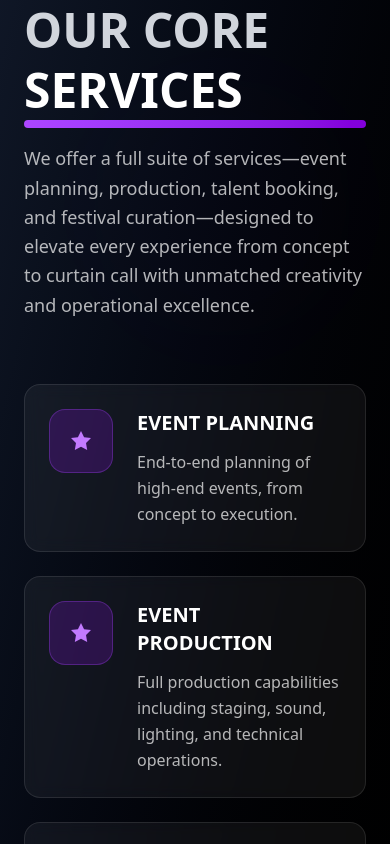
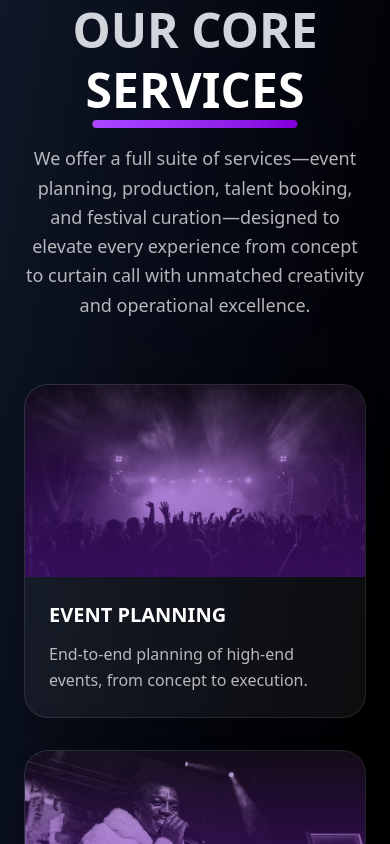
Before and after one commit to GearHead87/4ward-website-demo, a Next.js app: page / in a window 390 px wide. Shown: the part 1820-2664 px from the top of the page. Built offline with nearby package versions, Linux system fonts and the light colour scheme; no server answers.

Commit message:
Refactor CoreServices component to include individual ServiceCard components with images, enhancing visual presentation and interactivity. Update service data structure to include image paths and improve layout for better responsiveness and user engagement.

```diff
--- a/src/components/shared/home/CoreServices.tsx
+++ b/src/components/shared/home/CoreServices.tsx
@@ -3,107 +3,86 @@
 import { motion } from "motion/react";
 import { useInView } from "motion/react";
 import { useRef } from "react";
+import Image from "next/image";
 
-const services = [
+interface Service {
+  title: string;
+  description: string;
+  image: string;
+}
+
+interface ServiceCardProps {
+  service: Service;
+  index: number;
+}
+
+const services: Service[] = [
     {
-    title: "EVENT PLANNING",
-    description: "End-to-end planning of high-end events, from concept to execution.",
+      title: 'EVENT PLANNING',
+      description: 'End-to-end planning of high-end events, from concept to execution.',
+      image: '/services/image.png',
     },
     {
-    title: "EVENT PRODUCTION",
-    description: "Full production capabilities including staging, sound, lighting, and technical operations.",
+      title: 'EVENT PRODUCTION',
+      description:
+        'Full production capabilities including staging, sound, lighting, and technical operations.',
+      image: '/services/image2.png',
     },
     {
-    title: "TALENT BOOKING",
-    description: "Direct booking of international and regional artists, DJs, and speakers.",
+      title: 'TALENT BOOKING',
+      description: 'Direct booking of international and regional artists, DJs, and speakers.',
+      image: '/services/image3.png',
     },
     {
-    title: "ENTERTAINMENT CURATION FOR VENUES & CLUBS",
-    description: "Designing tailored entertainment concepts that elevate venue experiences.",
+      title: 'ENTERTAINMENT CURATION FOR VENUES & CLUBS',
+      description: 'Designing tailored entertainment concepts that elevate venue experiences.',
+      image: '/services/image4.png',
     },
     {
-    title: "FESTIVAL ORGANIZATION",
-    description: "Complete management of music festivals, from ideation to post-event.",
-  }
+      title: 'FESTIVAL ORGANIZATION',
+      description: 'Complete management of music festivals, from ideation to post-event.',
+      image: '/services/image5.png',
+    },
   ];
 
-export default function CoreServices() {
+// Individual Service Card Component
+function ServiceCard({ service, index }: ServiceCardProps) {
   const ref = useRef(null);
   const isInView = useInView(ref, { once: true, margin: "-100px" });
 
   return (
-    <section ref={ref} className="py-20 bg-gradient-to-br from-gray-900 to-black text-white relative overflow-hidden">
-      <div className="max-w-7xl mx-auto px-6 relative z-10">
-        <div className="grid lg:grid-cols-2 gap-16 items-start">
-          {/* Left side - Title and description */}
     <motion.div
-            initial={{ opacity: 0, x: -50 }}
-            animate={isInView ? { opacity: 1, x: 0 } : {}}
-            transition={{ duration: 0.8, delay: 0.2 }}
-            className="lg:sticky lg:top-20"
-          >
-            <motion.h2
-              className="text-5xl md:text-6xl lg:text-7xl font-black mb-6 leading-tight"
-              whileHover={{ scale: 1.02 }}
-            >
-              <span className="block text-gray-300">OUR CORE</span>
-              <span className="block text-white relative">
-                SERVICES
-                <motion.div
-                  className="absolute -bottom-2 left-0 h-2 bg-gradient-to-r from-purple-500 to-purple-700 rounded-full"
-                  initial={{ width: 0 }}
-                  animate={isInView ? { width: "100%" } : {}}
-                  transition={{ duration: 1, delay: 0.8 }}
-                />
-              </span>
-            </motion.h2>
-
-            <motion.p
-              className="text-lg text-white/70 leading-relaxed"
-              initial={{ opacity: 0, y: 20 }}
-              animate={isInView ? { opacity: 1, y: 0 } : {}}
-              transition={{ duration: 0.6, delay: 0.6 }}
-            >
-              We offer a full suite of services—event planning, production,
-              talent booking, and festival curation—designed to elevate
-              every experience from concept to curtain call with unmatched
-              creativity and operational excellence.
-            </motion.p>
-          </motion.div>
-
-          {/* Right side - Services list */}
-          <motion.div
-            initial={{ opacity: 0, x: 50 }}
-            animate={isInView ? { opacity: 1, x: 0 } : {}}
-            transition={{ duration: 0.8, delay: 0.4 }}
-            className="space-y-6"
-          >
-            {services.map((service, index) => (
-              <motion.div
-                key={service.title}
-                initial={{ opacity: 0, y: 30 }}
-                animate={isInView ? { opacity: 1, y: 0 } : {}}
-                transition={{ duration: 0.6, delay: 0.6 + index * 0.1 }}
+      ref={ref}
+      initial={{ opacity: 0, y: 50, scale: 0.9 }}
+      animate={isInView ? { opacity: 1, y: 0, scale: 1 } : {}}
+      transition={{ duration: 0.6, delay: index * 0.1, ease: "easeOut" }}
       className="group"
     >
       <motion.div
-                  className="flex items-start gap-6 p-6 rounded-2xl bg-white/5 backdrop-blur-sm border border-white/10 hover:bg-white/10 transition-all duration-300"
+        className="rounded-3xl bg-white/5 backdrop-blur-sm border border-white/10 hover:bg-white/10 transition-all duration-300 overflow-hidden shadow-2xl h-full"
         whileHover={{ scale: 1.02, y: -5 }}
         whileTap={{ scale: 0.98 }}
       >
-                  {/* Icon */}
+        {/* Service Image - Large Format */}
         <motion.div
-                    className="w-16 h-16 bg-purple-600/20 rounded-2xl flex items-center justify-center border border-purple-500/30"
-                    whileHover={{ scale: 1.1, rotate: 5 }}
+          className="relative w-full h-48 overflow-hidden"
+          whileHover={{ scale: 1.05 }}
+          transition={{ duration: 0.3 }}
         >
-                    <svg width="24" height="24" viewBox="0 0 24 24" fill="none" className="text-purple-400">
-                      <path d="M12 2L15.09 8.26L22 9L17 14L18.18 21L12 17.77L5.82 21L7 14L2 9L8.91 8.26L12 2Z"
-                            fill="currentColor" />
-                    </svg>
+          <Image
+            src={service.image}
+            alt={service.title}
+            fill
+            className="object-cover opacity-80 group-hover:opacity-100 transition-opacity duration-300"
+          />
+          {/* Purple gradient overlay */}
+          <div className="absolute inset-0 bg-gradient-to-t from-purple-900/60 via-purple-600/20 to-transparent" />
+          {/* Additional purple overlay for theme consistency */}
+          <div className="absolute inset-0 bg-purple-600/20 mix-blend-multiply" />
         </motion.div>
 
         {/* Content */}
-                  <div className="flex-1">
+        <div className="p-6">
           <motion.h3
             className="text-xl font-bold text-white mb-3 group-hover:text-purple-300 transition-colors duration-300"
             whileHover={{ x: 5 }}
@@ -119,9 +98,65 @@ export default function CoreServices() {
         </div>
       </motion.div>
     </motion.div>
+  );
+}
+
+export default function CoreServices() {
+  const ref = useRef(null);
+  const isInView = useInView(ref, { once: true, margin: "-100px" });
+
+  return (
+    <section ref={ref} className="py-20 bg-gradient-to-br from-gray-900 to-black text-white relative overflow-hidden">
+      <div className="max-w-7xl mx-auto px-6 relative z-10">
+        {/* Centered Title and description */}
+        <div className="text-center mb-16">
+          <motion.h2
+            className="text-5xl md:text-6xl lg:text-7xl font-black mb-6 leading-tight"
+            initial={{ opacity: 0, y: -50 }}
+            animate={isInView ? { opacity: 1, y: 0 } : {}}
+            transition={{ duration: 0.8, delay: 0.2 }}
+            whileHover={{ scale: 1.02 }}
+          >
+            <span className="block text-gray-300">OUR CORE</span>
+            <span className="block text-white relative">
+              SERVICES
+              <motion.div
+                className="absolute -bottom-2 left-1/2 transform -translate-x-1/2 h-2 bg-gradient-to-r from-purple-500 to-purple-700 rounded-full"
+                initial={{ width: 0 }}
+                animate={isInView ? { width: "60%" } : {}}
+                transition={{ duration: 1, delay: 0.8 }}
+              />
+            </span>
+          </motion.h2>
+
+          <motion.p
+            className="text-lg text-white/70 leading-relaxed max-w-3xl mx-auto"
+            initial={{ opacity: 0, y: 20 }}
+            animate={isInView ? { opacity: 1, y: 0 } : {}}
+            transition={{ duration: 0.6, delay: 0.6 }}
+          >
+            We offer a full suite of services—event planning, production,
+            talent booking, and festival curation—designed to elevate
+            every experience from concept to curtain call with unmatched
+            creativity and operational excellence.
+          </motion.p>
+        </div>
+
+        {/* Services Grid */}
+        <motion.div
+          initial={{ opacity: 0, y: 50 }}
+          animate={isInView ? { opacity: 1, y: 0 } : {}}
+          transition={{ duration: 0.8, delay: 0.4 }}
+          className="grid grid-cols-1 md:grid-cols-2 lg:grid-cols-3 gap-8"
+        >
+          {services.map((service, index) => (
+            <ServiceCard
+              key={service.title}
+              service={service}
+              index={index}
+            />
           ))}
         </motion.div>
-        </div>
       </div>
 
       {/* Background decoration */}
```
Lines whose indentation alone changed are shown as unchanged.
